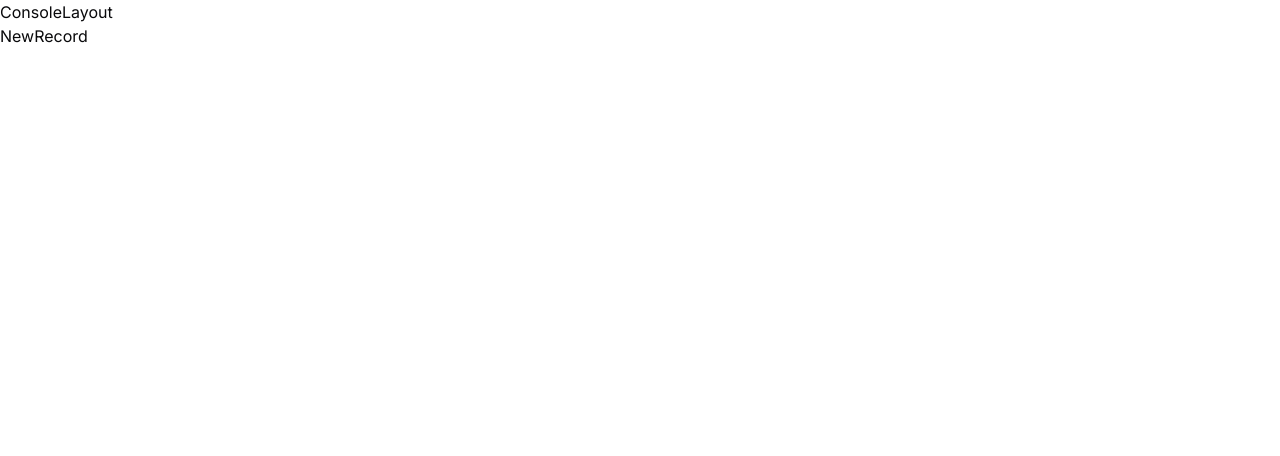
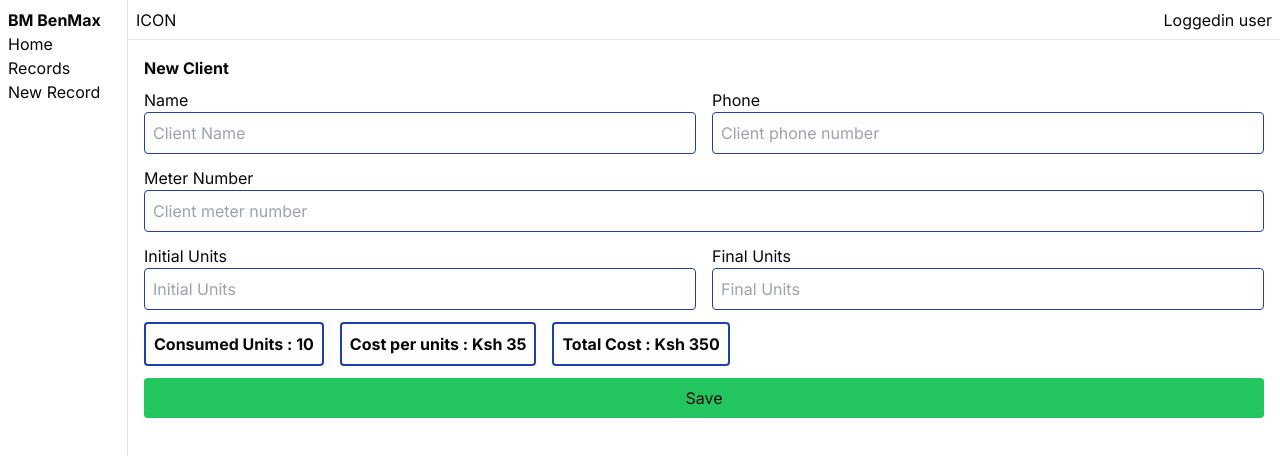
Before and after one commit to mwongess/benmax, a Next.js app: page /console/new-record in a window 1280 px wide. Shown: the top 456 px of the page. Built offline with nearby package versions, Linux system fonts and the light colour scheme.

Commit message:
add more components

```diff
--- a/package.json
+++ b/package.json
@@ -22,6 +22,7 @@
     "postcss": "8.4.30",
     "react": "18.2.0",
     "react-dom": "18.2.0",
+    "react-icons": "^4.11.0",
     "tailwind-merge": "^1.14.0",
     "tailwindcss": "3.3.3",
     "tailwindcss-animate": "^1.0.7",
--- a/src/app/(pages)/console/layout.tsx
+++ b/src/app/(pages)/console/layout.tsx
@@ -1,10 +1,21 @@
+import SideNav from '@/components/navs/SideNav'
+import TopNav from '@/components/navs/TopNav'
 import React from 'react'
 
-const ConsoleLayout = ({children}: {children: React.ReactNode}) => {
+const ConsoleLayout = ({ children }: { children: React.ReactNode }) => {
   return (
-    <div>
-        ConsoleLayout
-        {children}
+    <div className='flex min-h-screen'>
+      <div className='hidden sm:block left w-[10%] border-r p-2'>
+        <SideNav />
+      </div>
+      <div className="right w-full sm:w-[90%]">
+        <div className='h-[5vh] border-b p-2'>
+          <TopNav />
+        </div>
+        <div className='p-4'>
+          {children}
+        </div>
+      </div>
     </div>
 
   )
--- a/src/app/(pages)/console/new-record/page.tsx
+++ b/src/app/(pages)/console/new-record/page.tsx
@@ -1,6 +1,42 @@
 const NewRecord = () => {
   return (
-    <div>NewRecord</div>
+    <div className="new-client">
+      <h1 className="font-bold mb-2">New Client</h1>
+      <form action="" className="flex flex-col  gap-3 w-full">
+        <div className="flex flex-col sm:flex-row gap-4">
+          <div className="w-full sm:w-1/2 flex flex-col">
+            <label htmlFor="">Name</label>
+            <input type="text" placeholder="Client Name" />
+          </div>
+          <div className="w-full sm:w-1/2 flex flex-col">
+            <label htmlFor="">Phone</label>
+            <input type="text" placeholder="Client phone number" />
+          </div>
+        </div>
+        <div className="w-full flex flex-col">
+          <label htmlFor="">Meter Number</label>
+          <input type="text" placeholder="Client meter number" />
+        </div>
+        <div className="flex flex-col sm:flex-row gap-4">
+          <div className="w-full sm:w-1/2 flex flex-col">
+            <label htmlFor="">Initial Units</label>
+            <input type="text" placeholder="Initial Units" />
+          </div>
+          <div className="w-full sm:w-1/2 flex flex-col">
+            <label htmlFor="">Final Units</label>
+            <input type="text" placeholder="Final Units" />
+          </div>
+        </div>
+        <div className="flex flex-col sm:flex-row gap-4 font-bold">
+          <p className="border-2 border-blue-800 p-2 rounded">Consumed Units : 10  </p>
+          <p className="border-2 border-blue-800 p-2 rounded">Cost per units : Ksh 35 </p>
+          <p className="border-2 border-blue-800 p-2 rounded">Total Cost : Ksh 350</p>
+        </div>
+        <div>
+          <button type="submit" className="bg-green-500 rounded p-2 w-full">Save</button>
+        </div>
+      </form>
+    </div>
   )
 }
 
--- a/src/app/(pages)/console/page.tsx
+++ b/src/app/(pages)/console/page.tsx
@@ -1,6 +1,12 @@
+import Summary from "@/components/Summary"
+import Records from "./records/page"
+
 const Console = () => {
     return (
-        <div>Console</div>
+        <div>
+            <Summary/>
+            <Records/>
+        </div>
     )
 }
 
--- a/src/app/(pages)/console/records/page.tsx
+++ b/src/app/(pages)/console/records/page.tsx
@@ -2,7 +2,15 @@ import React from 'react'
 
 const Records = () => {
   return (
-    <div>Records</div>
+    <div >
+      <div className='flex justify-between items-center border-b border-green-500 pb-2'>
+        <h1 className='font-bold '>Clients</h1>
+        <input className='search rounded bg-transparent border border-green-500 py-1 px-2' type="search" name="" id="" placeholder='Search record' />
+      </div>
+      <div>
+        All clients
+      </div>
+    </div>
   )
 }
 
--- a/src/app/globals.css
+++ b/src/app/globals.css
@@ -77,6 +77,12 @@
 .login form div input:focus{
   @apply border-none outline outline-2 outline-blue-500
 }
+.new-client form input{
+  @apply bg-transparent border border-blue-800 rounded p-2
+}
+.new-client form input:focus{
+  @apply  outline outline-2 outline-blue-500
+}
 @layer base {
   * {
     @apply border-border;
--- /dev/null
+++ b/src/components/Summary.tsx
@@ -0,0 +1,24 @@
+const Summary = () => {
+    return (
+        <div className="grid grid-cols-1 sm:grid-cols-4 gap-4 mb-3">
+            <div className="w-full flex  justify-between border p-3">
+                <p>ICON</p>
+                <p>Total Clients</p>
+            </div>
+            <div className="w-full flex  justify-between border p-3">
+                <p>ICON</p>
+                <p>Total Bill</p>
+            </div>
+            <div className="w-full flex  justify-between border p-3">
+                <p>ICON</p>
+                <p>Pending Bills</p>
+            </div>
+            <div className="w-full flex  justify-between border p-3">
+                <p>ICON</p>
+                <p>Cleared Bills</p>
+            </div>
+        </div>
+    )
+}
+
+export default Summary
--- /dev/null
+++ b/src/components/navs/SideNav.tsx
@@ -0,0 +1,25 @@
+import Link from "next/link"
+
+const SideNav = () => {
+    return (
+        <div>
+            <div className="logo">
+                <h1 className="font-bold">BM <span>BenMax</span></h1>
+            </div>
+            <div className="links">
+                <div className="link">
+                    <Link href="/console">Home</Link>
+                </div>
+                <div className="link">
+                    <Link href="/console/records">Records</Link>
+                </div>
+                <div className="link">
+                    <Link href="/console/new-record">New Record</Link>
+                </div>
+            </div>
+
+        </div>
+    )
+}
+
+export default SideNav
--- /dev/null
+++ b/src/components/navs/TopNav.tsx
@@ -0,0 +1,14 @@
+const TopNav = () => {
+  return (
+    <div className="flex justify-between">
+        <div>
+            <p>ICON</p>
+        </div>
+        <div>
+            <p>Loggedin user</p>
+        </div>
+    </div>
+  )
+}
+
+export default TopNav
```
Also changed, not shown: 1 other file (tests, documents, lock files or other folders).
